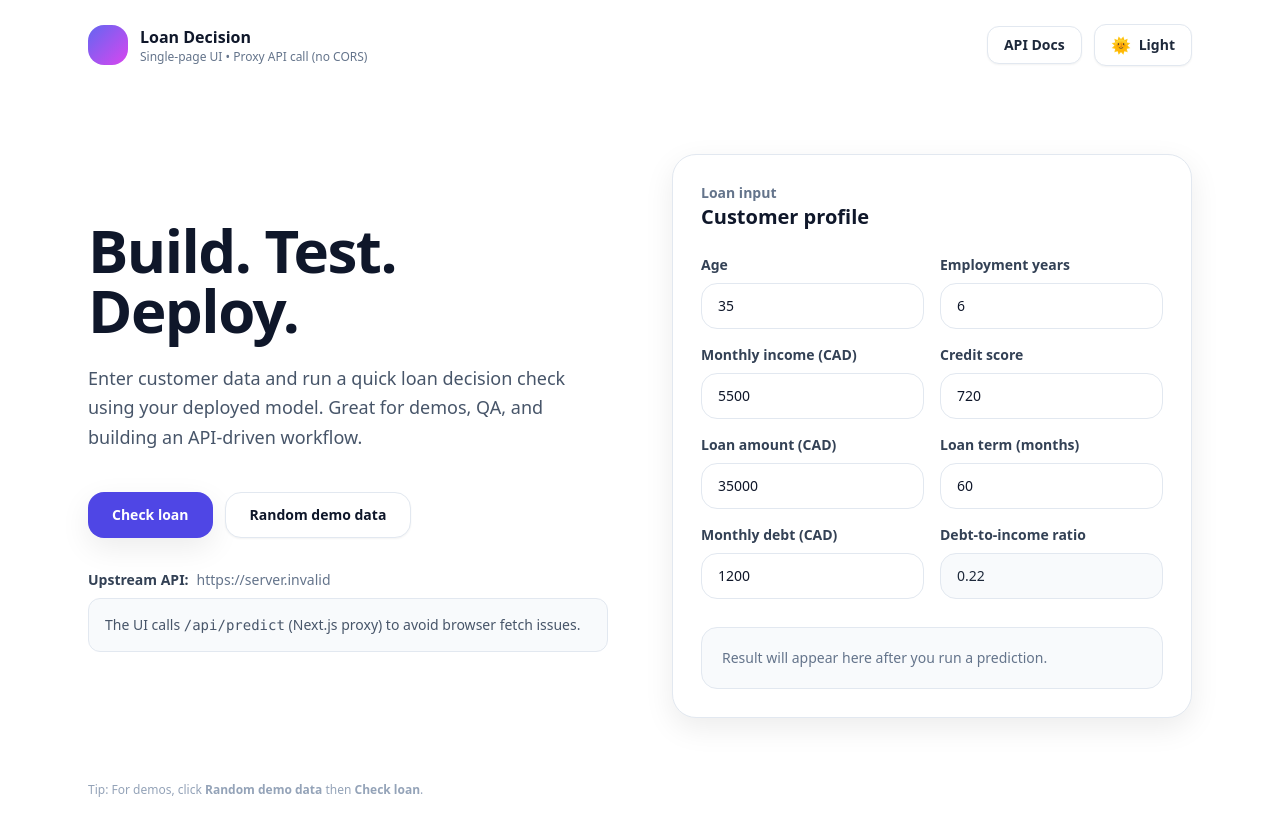
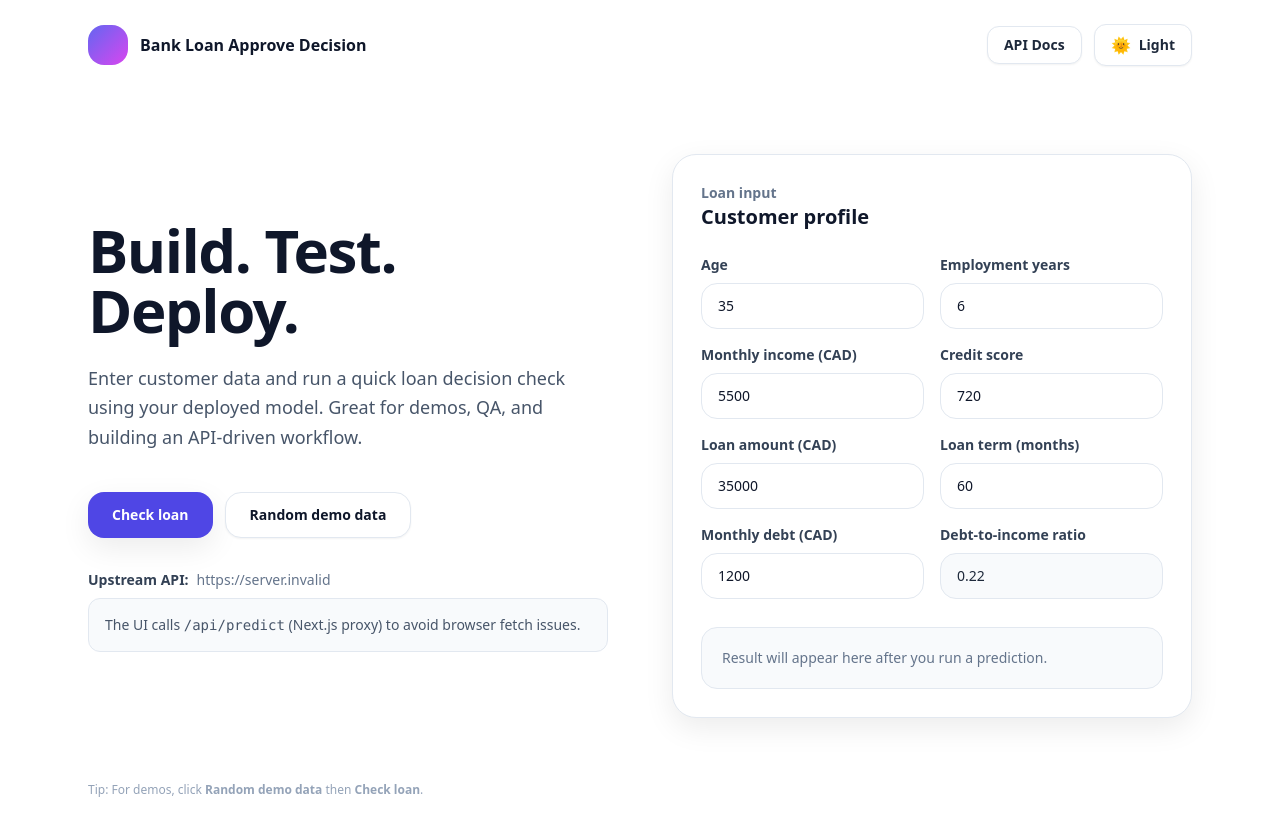
Before and after one commit to hoanvutt/aida_projects_loan_approve, a Next.js app: page / in a window 1280 px wide. Built offline with nearby package versions, Linux system fonts and the light colour scheme; no server answers.

Commit message:
Update page.tsx

```diff
--- a/app/page.tsx
+++ b/app/page.tsx
@@ -116,10 +116,7 @@ export default function Page() {
         <div className="flex items-center gap-3">
           <div className="h-10 w-10 rounded-2xl bg-gradient-to-br from-indigo-500 to-fuchsia-500" />
           <div>
-            <div className="text-base font-bold">Loan Decision</div>
-            <div className="text-xs text-slate-500 dark:text-slate-400">
-              Single-page UI • Proxy API call (no CORS)
-            </div>
+            <div className="text-base font-bold">Bank Loan Approve Decision</div>
           </div>
         </div>
 
```
